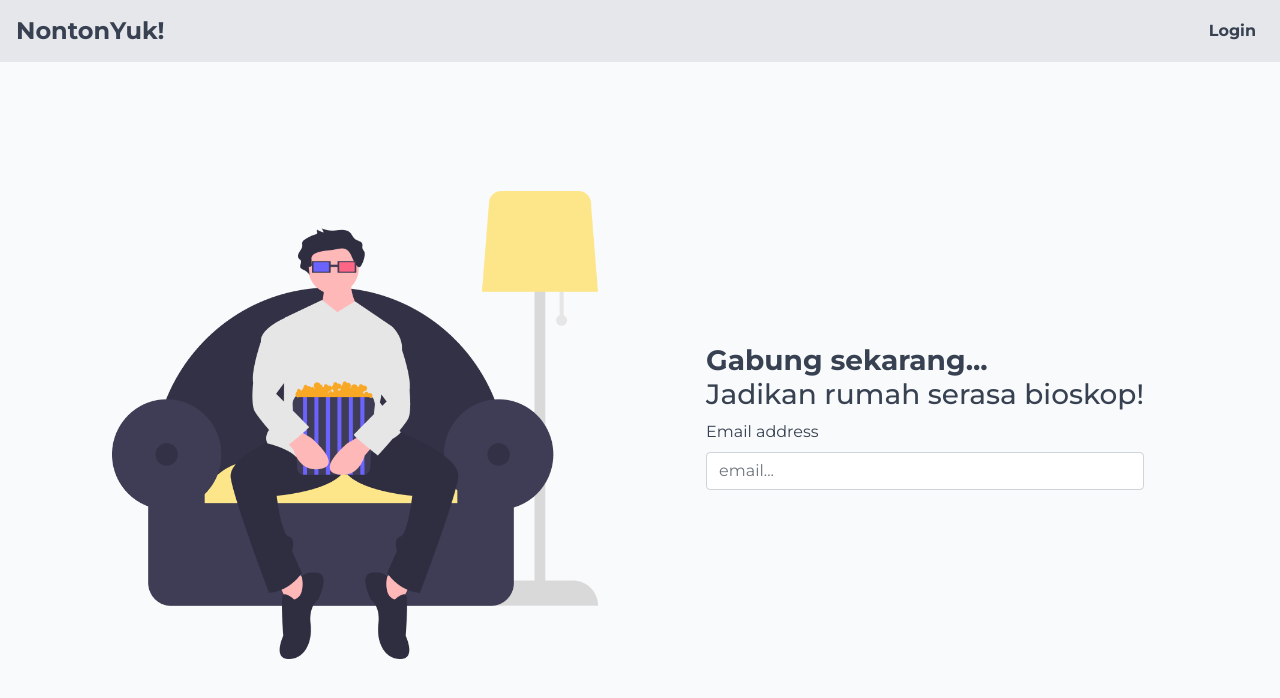
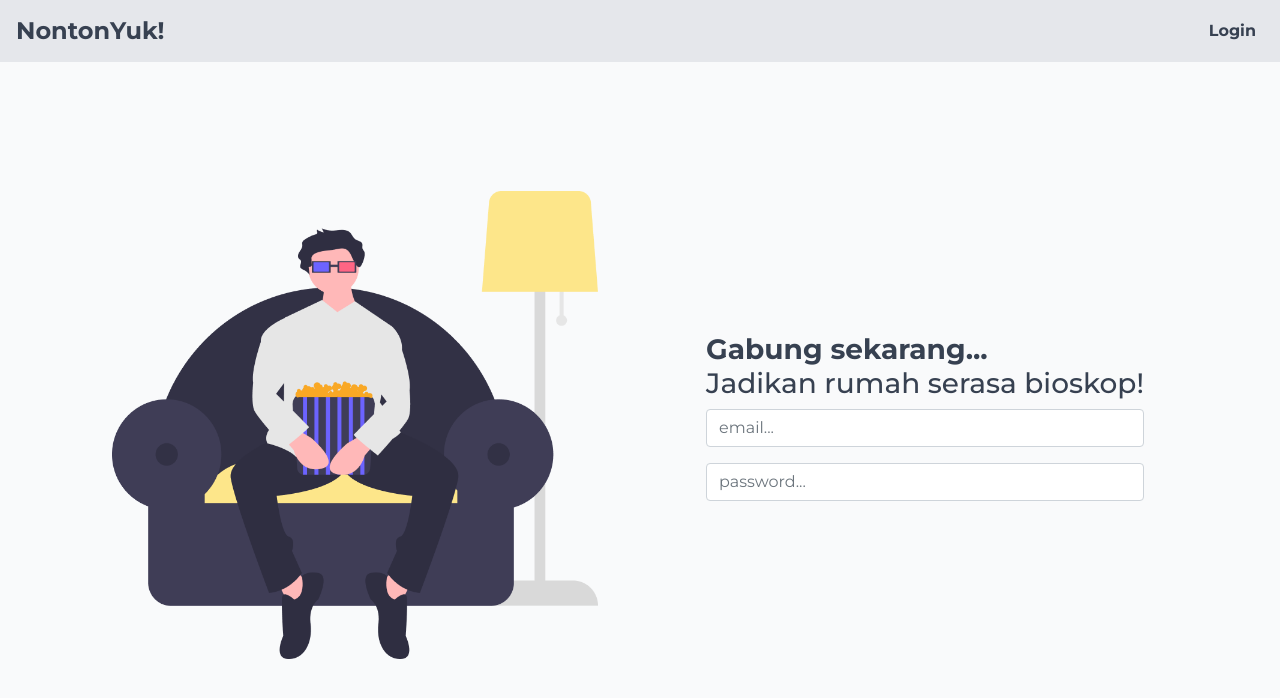
Before and after one commit to ifindev/movie-store-website, an Angular app: page /daftar in a window 1280 px wide. Shown: the top 698 px of the page. Built offline with nearby package versions, Linux system fonts and the light colour scheme.

Commit message:
Add password field in form

```diff
--- a/src/app/layout/signup-desktop/signup-desktop.component.html
+++ b/src/app/layout/signup-desktop/signup-desktop.component.html
@@ -11,7 +11,6 @@
         </h3>
         <form>
           <div class="form-group">
-            <label for="email">Email address</label>
             <input
               type="email"
               class="form-control"
@@ -19,6 +18,14 @@
               placeholder="email..."
             />
           </div>
+          <div class="form-group">
+            <input
+              type="password"
+              class="form-control"
+              id="password"
+              placeholder="password..."
+            />
+          </div>
         </form>
       </div>
     </div>
```
